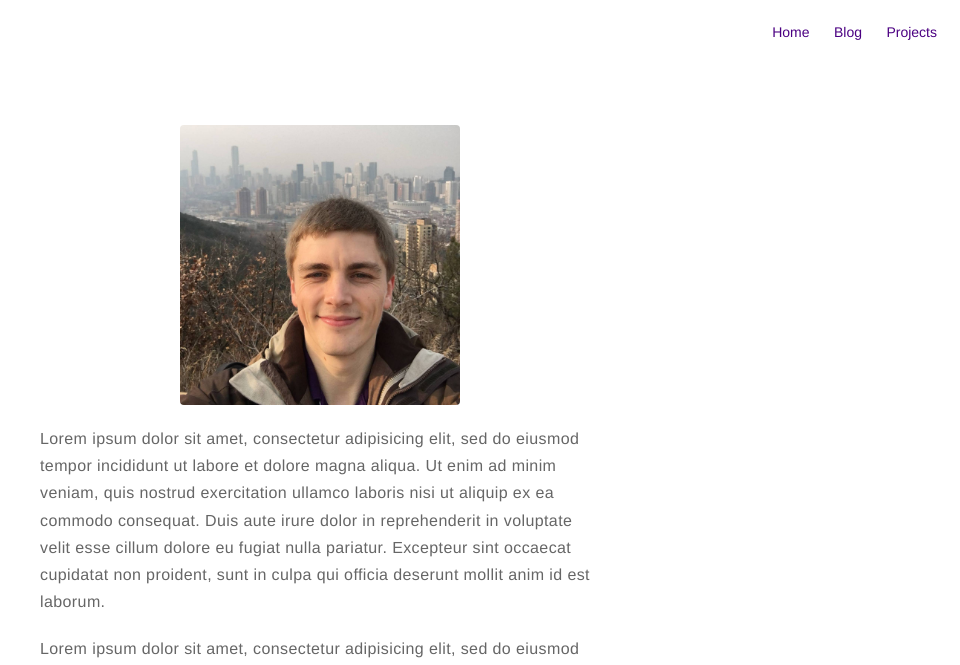
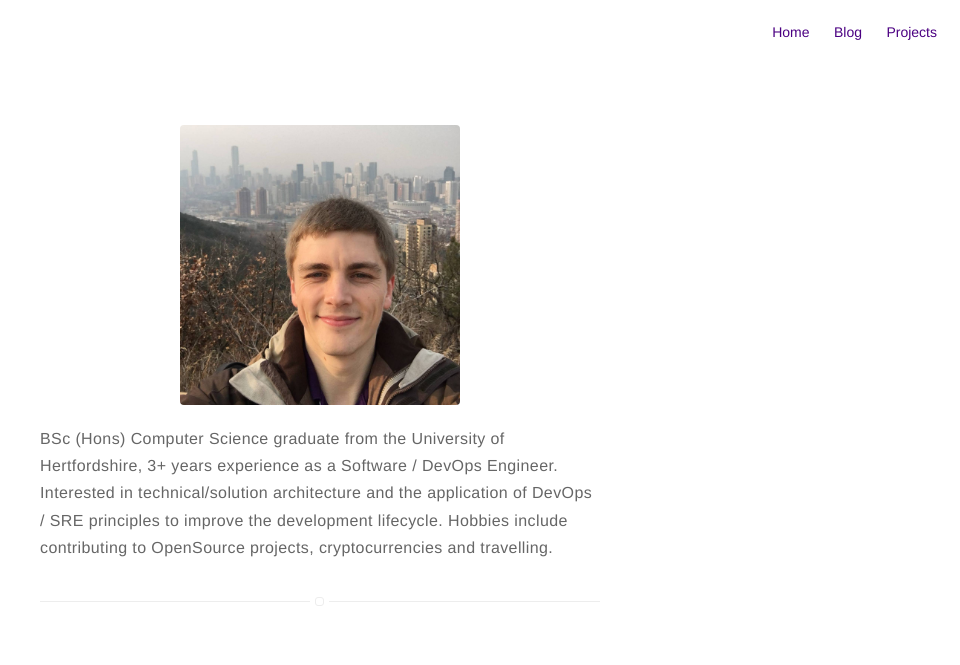
Before and after one commit to RobertNorthard/robertnorthard.github.io, a Jekyll site: the page built from about.md, in a window 1280 px wide. Shown: the top 665 px of the page, without its empty margins (320-1280 px from the left). Built offline with Jekyll 4.4.1, drawn with Linux system fonts in a browser that asks for light colours; some of the changed text lies outside the part shown.

Commit message:
Enable about page

```diff
--- a/_config.yml
+++ b/_config.yml
@@ -60,7 +60,7 @@ width: normal
 projects: true
 
 # if you don't need "about" or "blog", comment them out below
-about: false
+about: true
 blog: true
 
 # do you want to show the "read time" of the posts?
--- a/about.md
+++ b/about.md
@@ -4,43 +4,6 @@ layout: page
 ---
 ![Profile Image]({{ site.url }}/{{ site.picture }})
 
-<p>Lorem ipsum dolor sit amet, consectetur adipisicing elit, sed do eiusmod
-tempor incididunt ut labore et dolore magna aliqua. Ut enim ad minim veniam,
-quis nostrud exercitation ullamco laboris nisi ut aliquip ex ea commodo
-consequat. Duis aute irure dolor in reprehenderit in voluptate velit esse
-cillum dolore eu fugiat nulla pariatur. Excepteur sint occaecat cupidatat non
-proident, sunt in culpa qui officia deserunt mollit anim id est laborum.</p>
+<p>BSc (Hons) Computer Science graduate from the University of Hertfordshire, 3+ years experience as a Software / DevOps Engineer. Interested in technical/solution architecture and the application of DevOps / SRE principles to improve the development lifecycle.
 
-<p>Lorem ipsum dolor sit amet, consectetur adipisicing elit, sed do eiusmod
-tempor incididunt ut labore et dolore magna aliqua. Ut enim ad minim veniam,
-quis nostrud exercitation ullamco laboris nisi ut aliquip ex ea commodo
-consequat. Duis aute irure dolor in reprehenderit in voluptate velit esse
-cillum dolore eu fugiat nulla pariatur. Excepteur sint occaecat cupidatat non
-proident, sunt in culpa qui officia deserunt mollit anim id est laborum.</p>
-
-<h2>Skills</h2>
-
-<ul class="skill-list">
-	<li>HTML - Jade - Haml - Erb</li>
-	<li>Responsive (Mobile First)</li>
-	<li>CSS (Stylus, Sass, Less)</li>
-	<li>Css Frameworks (Bootstrap, Foundation)</li>
-	<li>Javascript (Design Patterns, Testes)</li>
-	<li>NodeJS</li>
-	<li>AngularJS - ReactJS</li>
-	<li>Grunt - Gulp - Yeoman</li>
-	<li>Git</li>
-	<li>PHP</li>
-	<li>Python</li>
-	<li>MySQL - MongoDB</li>
-	<li>Scrum and Kanban</li>
-	<li>TDD e Continuous Integration</li>
-</ul>
-
-<h2>Projects</h2>
-
-<ul>
-	<li><a href="https://github.com/">Lorem Lorem</a></li>
-	<li><a href="https://github.com/">Ipsum Dolor</a></li>
-	<li><a href="https://github.com/">Dolor Lorem</a></li>
-</ul>
+Hobbies include contributing to OpenSource projects, cryptocurrencies and travelling. </p>
```
